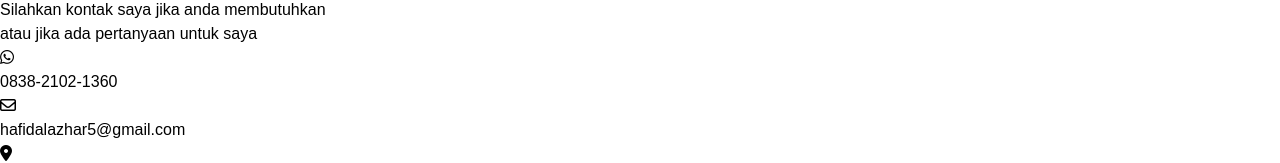
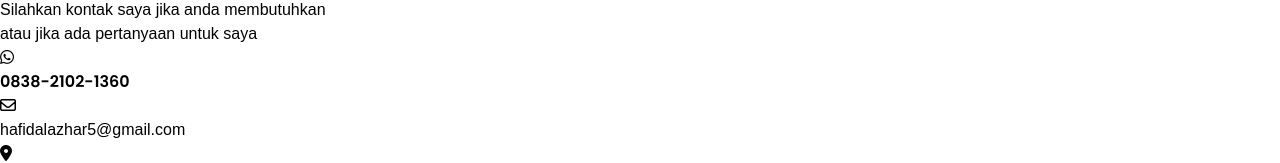
Before and after one commit to hafidalazhar25/portfolio-tugas, a Vue app: page / in a window 1280 px wide. Shown: the part 3264-3427 px from the top of the page. Built offline with nearby package versions, Linux system fonts and the light colour scheme.

Commit message:
merubah nomor hp

```diff
--- a/src/components/ContactComponent.vue
+++ b/src/components/ContactComponent.vue
@@ -85,7 +85,7 @@
                 <i class="fa-brands fa-whatsapp text-4xl"></i>
             </div>
             <div class="ml-3 mt-2" >
-                <p class="text-1xl font-bold">0838-2102-1360</p>
+                <a class="text-1xl font-bold" href="tel:+6283821021360">0838-2102-1360</a>
             </div>
         </div>
         <div class="flex flex-row mt-3">
```
